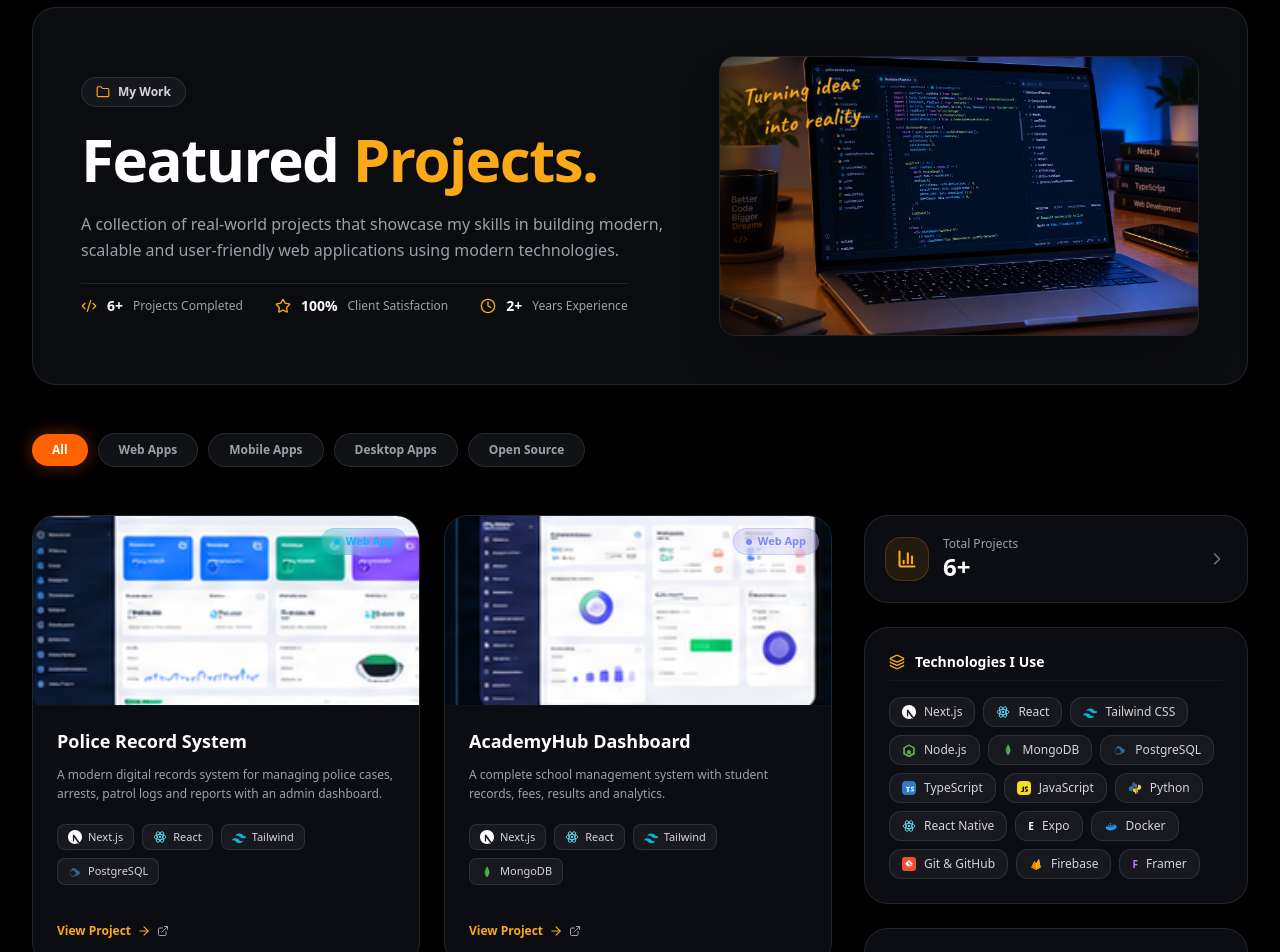
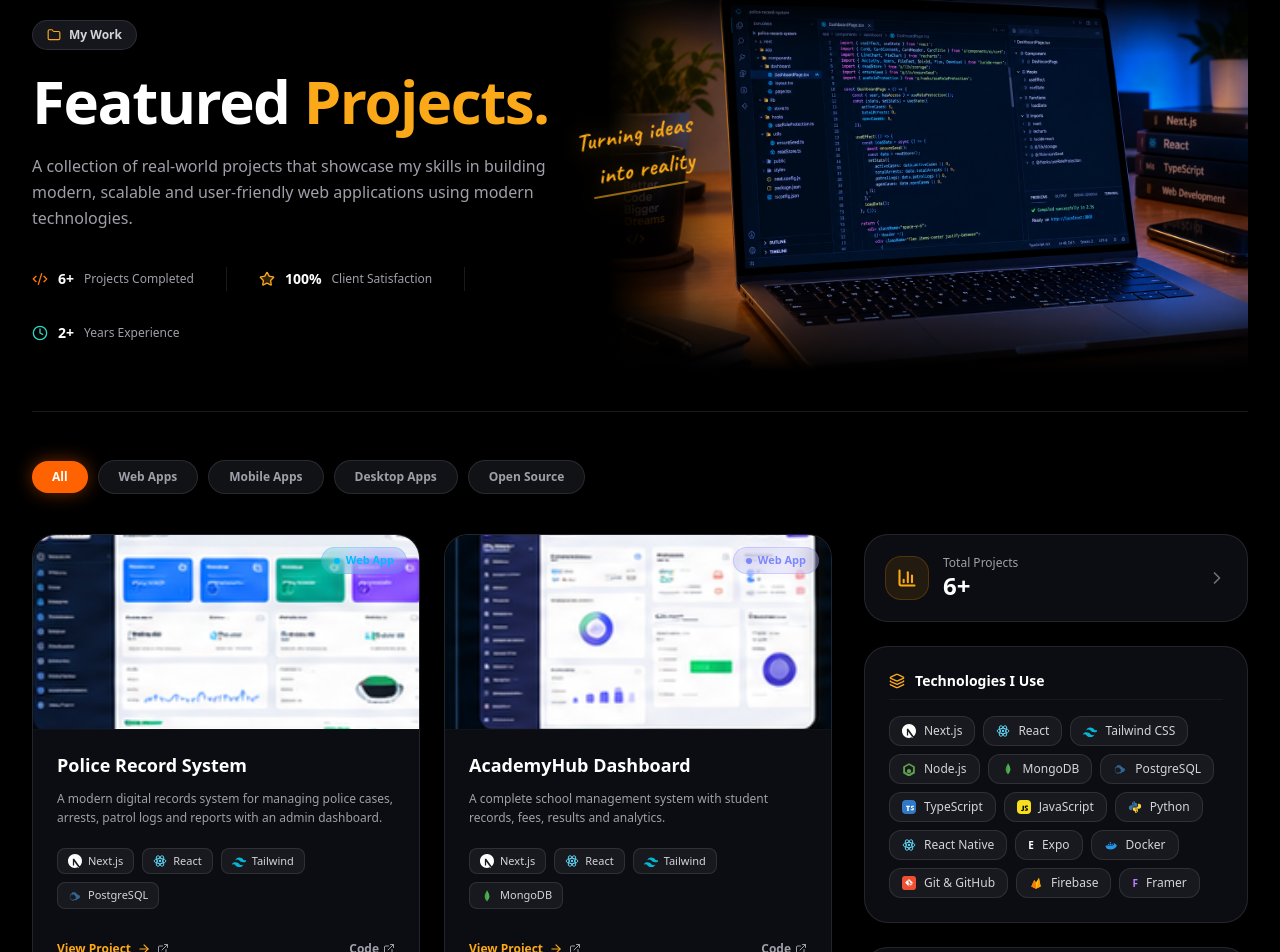
Before and after one commit to yaseeradam/portfolio, a Next.js app: page / in a window 1280 px wide. Shown: the part 3139-4091 px from the top of the page. Built offline with nearby package versions, Linux system fonts and the light colour scheme.

Commit message:
feat: fix Projects header to match mockup seamlessly without box and link real GitHub repos

```diff
--- a/src/components/ProjectsSection.tsx
+++ b/src/components/ProjectsSection.tsx
@@ -34,20 +34,20 @@
 interface Project {
   id: string;
   title: string;
-  category: "all" | "web" | "mobile" | "desktop" | "opensource";
+  categories: ("web" | "mobile" | "desktop" | "opensource")[];
   badge: { label: string; color: string };
   image: string;
   description: string;
   tags: { name: string; icon?: React.ReactNode }[];
   liveUrl?: string;
-  githubUrl?: string;
+  githubUrl: string;
 }
 
 const projectsList: Project[] = [
   {
     id: "police-record-system",
     title: "Police Record System",
-    category: "web",
+    categories: ["web", "desktop", "opensource"],
     badge: { label: "Web App", color: "text-sky-400 bg-sky-500/10 border-sky-500/20" },
     image: "/images/projects/police.png",
     description:
@@ -58,13 +58,12 @@
       { name: "Tailwind", icon: <TailwindIcon className="w-3.5 h-3.5" /> },
       { name: "PostgreSQL", icon: <PostgreSqlIcon className="w-3.5 h-3.5" /> },
     ],
-    liveUrl: "https://police-record-system.vercel.app",
-    githubUrl: "https://github.com/yaseeradam",
+    githubUrl: "https://github.com/yaseeradam/FrontalMindsDRS",
   },
   {
     id: "academyhub-dashboard",
     title: "AcademyHub Dashboard",
-    category: "web",
+    categories: ["web", "opensource"],
     badge: { label: "Web App", color: "text-indigo-400 bg-indigo-500/10 border-indigo-500/20" },
     image: "/images/projects/academyhub.png",
     description:
@@ -75,13 +74,13 @@
       { name: "Tailwind", icon: <TailwindIcon className="w-3.5 h-3.5" /> },
       { name: "MongoDB", icon: <MongoDbIcon className="w-3.5 h-3.5" /> },
     ],
-    liveUrl: "https://academyhub-demo.vercel.app",
-    githubUrl: "https://github.com/yaseeradam",
+    liveUrl: "https://myacademy-pi.vercel.app",
+    githubUrl: "https://github.com/yaseeradam/AcademyHub",
   },
   {
     id: "whatsapp-bot",
     title: "AcademyHub WhatsApp Bot",
-    category: "web",
+    categories: ["web", "opensource"],
     badge: { label: "AI / Bot", color: "text-emerald-400 bg-emerald-500/10 border-emerald-500/20" },
     image: "/images/projects/whatsapp_bot.png",
     description:
@@ -91,13 +90,13 @@
       { name: "WhatsApp API", icon: <span className="text-[10px] font-bold text-emerald-400">WA</span> },
       { name: "OpenAI", icon: <span className="text-[10px] font-bold text-teal-400">AI</span> },
     ],
-    liveUrl: "https://academyhub-bot.vercel.app",
-    githubUrl: "https://github.com/yaseeradam",
+    liveUrl: "https://aiacademy-sandy.vercel.app",
+    githubUrl: "https://github.com/yaseeradam/aiacademy",
   },
   {
     id: "ai-marketing",
     title: "AI Marketing Landing Page",
-    category: "web",
+    categories: ["web", "opensource"],
     badge: { label: "Web App", color: "text-sky-400 bg-sky-500/10 border-sky-500/20" },
     image: "/images/projects/ai_marketing.png",
     description:
@@ -113,7 +112,7 @@
   {
     id: "taskmaster",
     title: "TaskMaster (To-Do App)",
-    category: "mobile",
+    categories: ["mobile", "opensource"],
     badge: { label: "Mobile App", color: "text-pink-400 bg-pink-500/10 border-pink-500/20" },
     image: "/images/projects/taskmaster.png",
     description:
@@ -123,13 +122,12 @@
       { name: "Expo", icon: <span className="text-[10px] font-bold text-white">E</span> },
       { name: "SQLite", icon: <span className="text-[10px] font-bold text-sky-400">SQL</span> },
     ],
-    liveUrl: "https://github.com/yaseeradam",
-    githubUrl: "https://github.com/yaseeradam",
+    githubUrl: "https://github.com/yaseeradam/checkpay",
   },
   {
     id: "ecommerce-store",
     title: "E-Commerce Store",
-    category: "web",
+    categories: ["web", "opensource"],
     badge: { label: "Web App", color: "text-sky-400 bg-sky-500/10 border-sky-500/20" },
     image: "/images/projects/ecommerce.png",
     description:
@@ -139,8 +137,8 @@
       { name: "React", icon: <ReactIcon className="w-3.5 h-3.5" /> },
       { name: "Stripe", icon: <StripeIcon className="w-3.5 h-3.5" /> },
     ],
-    liveUrl: "https://ecommerce-perfume.vercel.app",
-    githubUrl: "https://github.com/yaseeradam",
+    liveUrl: "https://globalpeak-delta.vercel.app",
+    githubUrl: "https://github.com/yaseeradam/globalpeak",
   },
 ];
 
@@ -171,82 +169,91 @@
 ];
 
 export default function ProjectsSection() {
-  const [activeTab, setActiveTab] = useState("all");
+  const [activeTab, setActiveTab] = useState<string>("all");
 
   const filteredProjects =
     activeTab === "all"
       ? projectsList
-      : projectsList.filter((p) => p.category === activeTab);
+      : projectsList.filter((p) => p.categories.includes(activeTab as any));
 
   return (
     <section
       id="projects"
-      className="py-24 px-4 sm:px-8 relative z-10 bg-black border-t border-white/5 overflow-hidden"
+      className="py-20 px-4 sm:px-8 relative z-10 bg-black border-t border-white/5 overflow-hidden"
     >
-      <div className="max-w-7xl mx-auto flex flex-col gap-12">
-        {/* Banner Header: Left Headline + Right Workspace Laptop Image */}
-        <div className="relative rounded-3xl bg-[#0b0c10] border border-white/10 p-8 sm:p-12 overflow-hidden flex flex-col lg:flex-row items-center justify-between gap-8 shadow-2xl">
-          {/* Left Text */}
-          <div className="flex flex-col items-start gap-5 max-w-2xl z-10">
-            <div className="inline-flex items-center gap-2 px-3.5 py-1.5 rounded-full bg-[#16171d] border border-white/10 text-xs font-semibold text-zinc-300">
+      <div className="max-w-7xl mx-auto flex flex-col gap-10">
+        {/* Full-Width Header Banner matching the reference image */}
+        <div className="relative w-full min-h-[340px] lg:min-h-[380px] flex flex-col lg:flex-row items-center justify-between pb-10 border-b border-white/10 overflow-hidden">
+          {/* Left Text & Stats */}
+          <div className="flex flex-col items-start gap-5 max-w-xl z-10 lg:pr-6">
+            {/* Pill Tag */}
+            <div className="inline-flex items-center gap-2 px-3.5 py-1.5 rounded-full bg-[#16171d] border border-white/10 text-xs font-semibold text-zinc-300 shadow-sm">
               <Folder className="w-3.5 h-3.5 text-[#FBA919]" />
               <span>My Work</span>
             </div>
 
-            <h2 className="text-4xl sm:text-5xl lg:text-6xl font-black tracking-tight text-white leading-[1.08]">
+            {/* Headline */}
+            <h2 className="text-4xl sm:text-5xl lg:text-6xl font-black tracking-tight text-white leading-[1.06]">
               Featured <span className="text-[#FBA919]">Projects.</span>
             </h2>
 
+            {/* Subtitle */}
             <p className="text-sm sm:text-base text-zinc-400 leading-relaxed font-normal">
               A collection of real-world projects that showcase my skills in building modern, scalable and user-friendly web applications using modern technologies.
             </p>
 
-            {/* Quick Metrics */}
-            <div className="flex flex-wrap items-center gap-6 sm:gap-8 pt-3 border-t border-white/10">
+            {/* Quick Metrics Bar */}
+            <div className="flex flex-wrap items-center gap-6 sm:gap-8 pt-4">
               <div className="flex items-center gap-2.5">
-                <Code2 className="w-4 h-4 text-[#FBA919]" />
+                <Code2 className="w-4 h-4 text-[#ff7a00]" />
                 <span className="text-sm font-bold text-white">6+</span>
                 <span className="text-xs text-zinc-400">Projects Completed</span>
               </div>
 
+              <div className="h-6 w-[1px] bg-white/10 hidden sm:block" />
+
               <div className="flex items-center gap-2.5">
-                <Star className="w-4 h-4 text-[#FBA919]" />
+                <Star className="w-4 h-4 text-[#FBA919] fill-[#FBA919]/20" />
                 <span className="text-sm font-bold text-white">100%</span>
                 <span className="text-xs text-zinc-400">Client Satisfaction</span>
               </div>
 
+              <div className="h-6 w-[1px] bg-white/10 hidden sm:block" />
+
               <div className="flex items-center gap-2.5">
-                <Clock className="w-4 h-4 text-[#FBA919]" />
+                <Clock className="w-4 h-4 text-[#2dd4bf]" />
                 <span className="text-sm font-bold text-white">2+</span>
                 <span className="text-xs text-zinc-400">Years Experience</span>
               </div>
             </div>
           </div>
 
-          {/* Right Banner Image: Laptop Setup */}
-          <div className="relative w-full lg:w-[480px] h-[240px] sm:h-[280px] rounded-2xl overflow-hidden shadow-2xl shrink-0 border border-white/10">
+          {/* Center Handwritten Flourish Accent */}
+          <div className="hidden xl:block absolute left-[45%] top-[30%] z-20 pointer-events-none select-none">
+            <div className="font-[family-name:var(--font-caveat)] font-bold text-[#FBA919] text-2xl tracking-wide rotate-[-10deg] drop-shadow-[0_2px_10px_rgba(251,169,25,0.4)]">
+              <div>Turning ideas</div>
+              <div className="pl-4 pt-1">into reality</div>
+              <div className="h-[2px] w-24 bg-[#FBA919]/60 rounded-full mt-1 ml-2" />
+            </div>
+          </div>
+
+          {/* Right Seamless Laptop Photo - NOT IN A BOX */}
+          <div className="relative w-full lg:w-[56%] h-[280px] sm:h-[340px] lg:h-[380px] pointer-events-none select-none flex items-center justify-end mt-8 lg:mt-0">
             <Image
               src="/images/projects_laptop.png"
               alt="Developer workspace"
               fill
               priority
-              className="object-cover object-center"
+              className="object-cover object-[70%_center] lg:object-[60%_center] [-webkit-mask-image:linear-gradient(to_left,black_75%,transparent_100%)] [mask-image:linear-gradient(to_left,black_75%,transparent_100%)] drop-shadow-[0_15px_40px_rgba(0,0,0,0.8)]"
             />
-            {/* Subtle dark vignette */}
-            <div className="absolute inset-0 bg-gradient-to-r from-black/60 via-transparent to-transparent" />
-
-            {/* Handwritten overlay */}
-            <div className="absolute top-4 left-6 z-10 pointer-events-none select-none">
-              <div className="font-[family-name:var(--font-caveat)] font-bold text-[#FBA919] text-xl sm:text-2xl tracking-wide rotate-[-8deg] drop-shadow-[0_2px_8px_rgba(0,0,0,0.8)]">
-                <div>Turning ideas</div>
-                <div className="pl-4">into reality</div>
-              </div>
-            </div>
+            {/* Top and bottom soft vignettes */}
+            <div className="absolute inset-x-0 top-0 h-16 bg-gradient-to-b from-black via-black/40 to-transparent" />
+            <div className="absolute inset-x-0 bottom-0 h-20 bg-gradient-to-t from-black via-black/60 to-transparent" />
           </div>
         </div>
 
         {/* Filter Navigation Tabs */}
-        <div className="flex flex-wrap items-center gap-2.5">
+        <div className="flex flex-wrap items-center gap-2.5 pt-2">
           {filterTabs.map((tab) => {
             const isActive = activeTab === tab.id;
             return (
@@ -255,8 +262,8 @@
                 onClick={() => setActiveTab(tab.id)}
                 className={`px-5 py-2 rounded-full text-xs font-semibold transition-all duration-200 cursor-pointer ${
                   isActive
-                    ? "bg-[#ff6200] text-white shadow-[0_0_18px_rgba(255,98,0,0.4)]"
-                    : "bg-[#111216] text-zinc-400 border border-white/10 hover:border-white/20 hover:text-white"
+                    ? "bg-[#ff6200] text-white shadow-[0_0_18px_rgba(255,98,0,0.45)]"
+                    : "bg-[#111216] text-zinc-400 border border-white/10 hover:border-white/25 hover:text-white"
                 }`}
               >
                 {tab.label}
@@ -283,7 +290,7 @@
                   {/* Card Body */}
                   <div>
                     {/* Project Preview Image & Badge */}
-                    <div className="relative w-full h-[180px] sm:h-[190px] bg-[#050608] overflow-hidden border-b border-white/5">
+                    <div className="relative w-full h-[185px] sm:h-[195px] bg-[#050608] overflow-hidden border-b border-white/5">
                       <Image
                         src={project.image}
                         alt={project.title}
@@ -325,10 +332,10 @@
                     </div>
                   </div>
 
-                  {/* Card Footer: View Project Link */}
-                  <div className="px-6 pb-6 pt-2">
+                  {/* Card Footer: View Project Links with Real GitHub & Live URLs */}
+                  <div className="px-6 pb-6 pt-2 flex items-center justify-between">
                     <a
-                      href={project.liveUrl || project.githubUrl || "#"}
+                      href={project.liveUrl || project.githubUrl}
                       target="_blank"
                       rel="noopener noreferrer"
                       className="inline-flex items-center gap-1.5 text-xs font-bold text-[#FBA919] hover:text-amber-300 transition-colors group/link"
@@ -336,6 +343,16 @@
                       <span>View Project</span>
                       <ArrowRight className="w-3.5 h-3.5 group-hover/link:translate-x-1 transition-transform" />
                       <ExternalLink className="w-3 h-3 text-zinc-400" />
+                    </a>
+
+                    <a
+                      href={project.githubUrl}
+                      target="_blank"
+                      rel="noopener noreferrer"
+                      className="text-xs font-semibold text-zinc-400 hover:text-white transition-colors flex items-center gap-1"
+                    >
+                      <span>Code</span>
+                      <ExternalLink className="w-3 h-3" />
                     </a>
                   </div>
                 </motion.div>
@@ -346,9 +363,14 @@
           {/* Right Sidebar: 4 Columns */}
           <div className="lg:col-span-4 flex flex-col gap-6">
             {/* Widget 1: Total Projects */}
-            <div className="p-5 rounded-3xl bg-[#0c0d12] border border-white/10 flex items-center justify-between shadow-xl">
+            <a
+              href="https://github.com/yaseeradam?tab=repositories"
+              target="_blank"
+              rel="noopener noreferrer"
+              className="p-5 rounded-3xl bg-[#0c0d12] border border-white/10 hover:border-white/20 transition-all flex items-center justify-between shadow-xl group"
+            >
               <div className="flex items-center gap-3.5">
-                <div className="w-11 h-11 rounded-2xl bg-amber-500/10 border border-amber-500/20 flex items-center justify-center text-[#FBA919]">
+                <div className="w-11 h-11 rounded-2xl bg-amber-500/10 border border-amber-500/20 flex items-center justify-center text-[#FBA919] group-hover:scale-105 transition-transform">
                   <BarChart3 className="w-5 h-5 stroke-[2.5]" />
                 </div>
                 <div>
@@ -356,8 +378,8 @@
                   <p className="text-2xl font-black text-white leading-tight">6+</p>
                 </div>
               </div>
-              <ChevronRight className="w-5 h-5 text-zinc-500" />
-            </div>
+              <ChevronRight className="w-5 h-5 text-zinc-500 group-hover:text-white group-hover:translate-x-0.5 transition-all" />
+            </a>
 
             {/* Widget 2: Technologies I Use */}
             <div className="p-6 rounded-3xl bg-[#0c0d12] border border-white/10 shadow-xl space-y-4">
```
